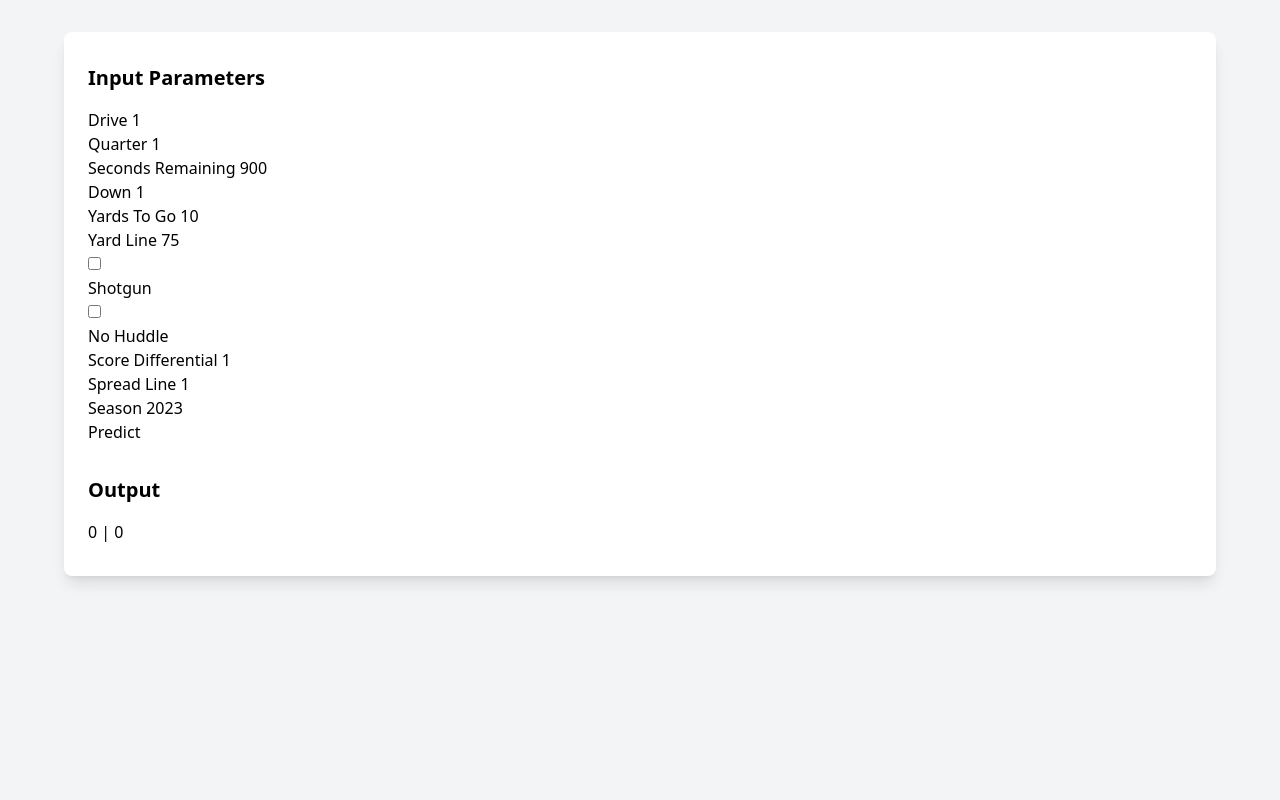
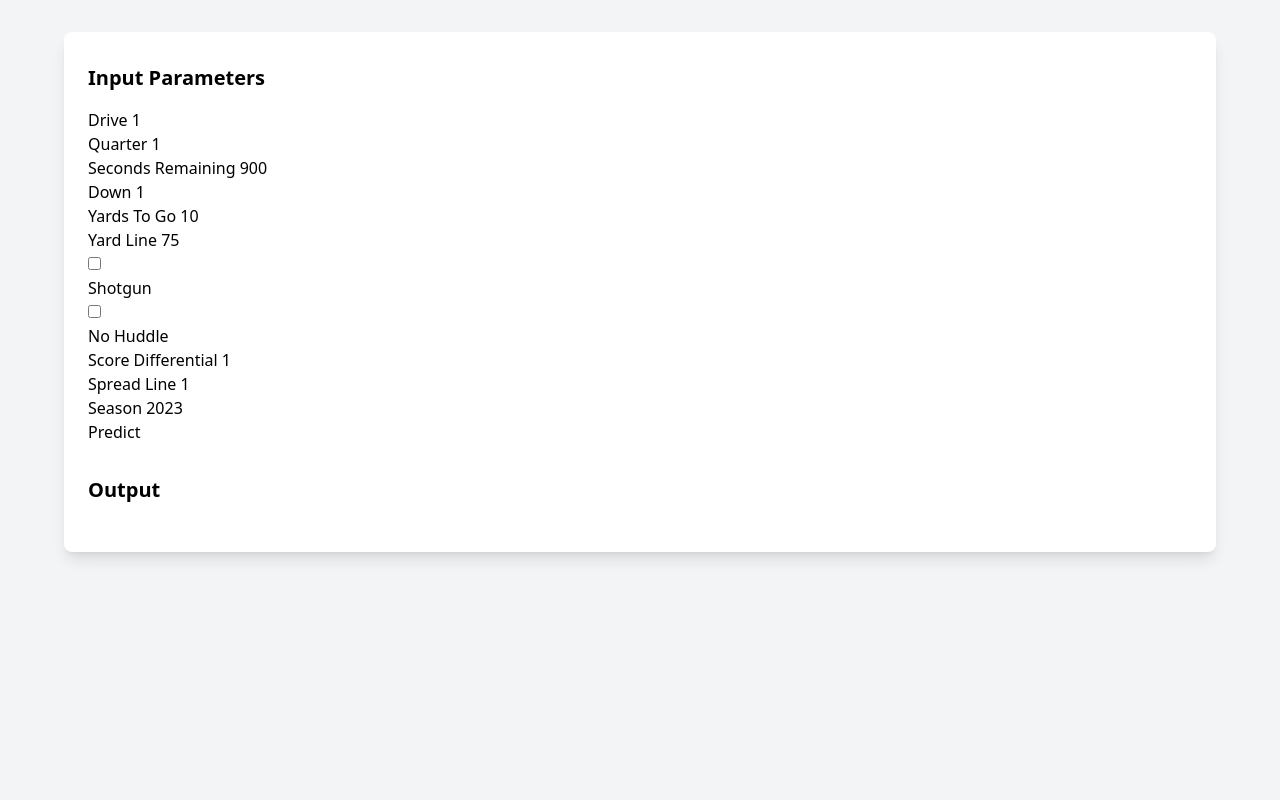
Before and after one commit to hansmissenheim/play-prediction, a Flask app: page / in a window 1280 px wide. Run offline with Flask 3, Linux system fonts and the light colour scheme; style sheets or scripts are compiled from the project's sources; some libraries are stand-ins or nearby versions.

Commit message:
Rename output element and remove placeholder

```diff
--- a/app/templates/index.html
+++ b/app/templates/index.html
@@ -13,7 +13,7 @@
     <main class="flex flex-col items-center h-screen py-8 bg-gray-100">
         <div class="max-w-6xl w-full px-6 py-8 bg-white rounded-lg shadow-lg">
             <h1 class="text-xl font-bold mb-4">Input Parameters</h1>
-            <form hx-post="/predict" hx-trigger="submit" hx-target="#predictionOutput">
+            <form hx-post="/predict" hx-trigger="submit" hx-target="#output">
                 <div>
                     <label for="drive">Drive</label>
                     <input type="number" name="drive" value="1" />
@@ -82,7 +82,7 @@
 
             <div>
                 <h1 class="text-xl font-bold mt-8 mb-4">Output</h1>
-                <h2 id="predictionOutput">0 | 0</h2>
+                <h2 id="output"></h2>
             </div>
         </div>
     </main>
```
